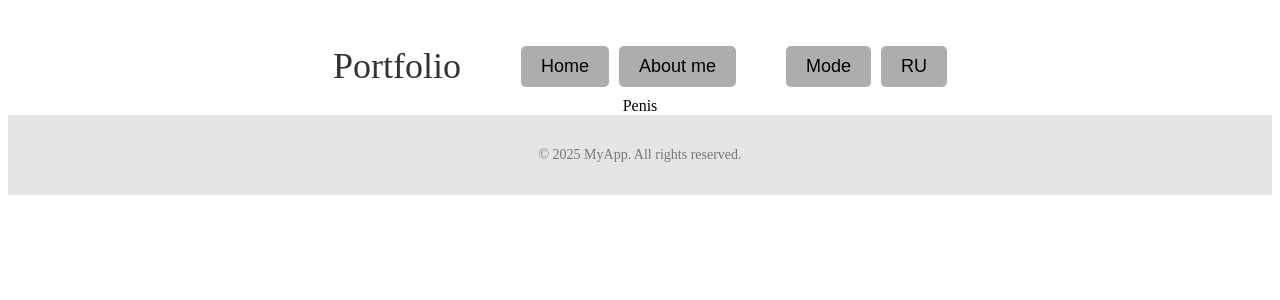
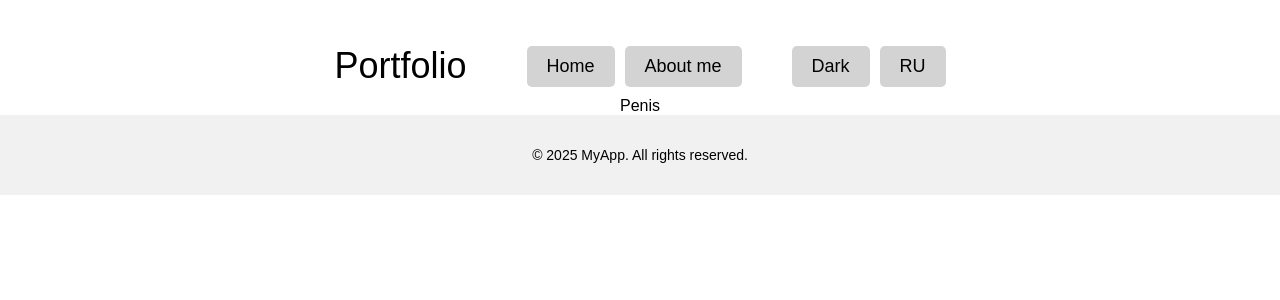
Before and after one commit to MaxTafrov/portfolio, a React (Create React App) app: page /links in a window 1280 px wide. Shown: the top 300 px of the page. Built offline with nearby package versions, Linux system fonts and the light colour scheme.

Commit message:
feat: implement theme toggle functionality with global styles

```diff
--- a/src/App.js
+++ b/src/App.js
@@ -1,4 +1,4 @@
-import React, { useState } from 'react'
+import React, { useEffect, useState } from 'react'
 import Main from './views/global/pages/main'
 import Header from './views/global/pages/header'
 import Footer from './views/global/pages/footer'
@@ -6,16 +6,31 @@ import AboutMe from './views/global/pages/aboutMe'
 import Links from './views/global/pages/links'
 import { Routes, Route } from 'react-router'
 import css from './styles/styles.css'
+import { GlobalStyles } from './styles/styles.css'
 
 function App(props) {
 	const { AppOverflow } = css
-	const {} = props
+
 	const { setShowPage } = useState('main')
+
+	const [theme, setTheme] = useState('light')
+	useEffect(() => {
+		document.body.className = theme
+	}, [theme])
+
+	const toggleTheme = () => {
+		setTheme(prev => (prev === 'light' ? 'dark' : 'light'))
+	}
 
 	return (
 		<>
+			<GlobalStyles />
 			<AppOverflow>
-				<Header onClick={setShowPage} />
+				<Header
+					theme={theme}
+					onToggleTheme={toggleTheme}
+					onClick={setShowPage}
+				/>
 				<Routes>
 					<Route path={'/home'} element={<Main />} />
 					<Route path={'/about'} element={<AboutMe />} />
--- a/src/styles/styles.css.js
+++ b/src/styles/styles.css.js
@@ -1,13 +1,33 @@
 import styled, { createGlobalStyle } from 'styled-components'
 
-const css = {
-	GlobalStyle: createGlobalStyle`
+export const GlobalStyles = createGlobalStyle`
 	*{
 	@import url('https://fonts.googleapis.com/css2?family=Montserrat:ital,wght@0,100..900;1,100..900&display=swap');
 	font-family: 'Montserrat', sans-serif;
 	}
-	`,
 
+	body.light {
+		--bg-color: #ffffff;
+		--text-color: #000000;
+		--bg-button: #d3d3d3;
+		--bg-footer: #f1f1f1;
+	}
+	body.dark {
+		--bg-color: #000000;
+		--text-color: #ffffff;
+		--bg-button: #474747;
+		--bg-footer: #1a1a1a;
+
+	}
+	body {
+		margin: 0;
+		padding: 0;
+		background-color: var(--bg-color);
+		color: var(--text-color);
+		transition: background-color 0.3s ease, color 0.3s ease;
+	}
+	`
+const css = {
 	AppOverflow: styled.div`
 		width: 100%;
 		justify-content: center;
@@ -27,15 +47,15 @@ const css = {
 
 	Logo: styled.div`
 		display: flex;
-		color: #333;
+
 		font-size: 36px;
 		width: 40%;
 		margin-right: 50px;
 	`,
 
 	HeaderButton: styled.button`
-		background-color: #adadad;
-		color: black;
+		background-color: var(--bg-button);
+		color: var(--text-color);
 		border: none;
 		padding: 10px 20px;
 		margin-left: 10px;
@@ -67,9 +87,6 @@ const css = {
 		justify-content: flex-start;
 		margin-top: 15px;
 		transition: background-color 0.3s ease;
-		&:hover {
-			background-color: #faf7f7;
-		}
 	`,
 	MainTitle: styled.h2`
 		padding-left: 20px;
@@ -78,7 +95,7 @@ const css = {
 	MainText: styled.p`
 		display: flex;
 		font-size: 18px;
-		color: #555;
+
 		max-width: 600px;
 		text-align: center;
 		padding-left: 10px;
@@ -93,11 +110,10 @@ const css = {
 		position: relative;
 		width: 100%;
 		height: 80px;
-		background-color: #e5e5e5;
+		background-color: var(--bg-footer);
 	`,
 	FooterText: styled.span`
 		text-align: center;
-		color: #777;
 		font-size: 14px;
 	`,
 }
--- a/src/views/global/pages/header.jsx
+++ b/src/views/global/pages/header.jsx
@@ -4,7 +4,7 @@ import { useNavigate } from 'react-router'
 
 const { HeaderContainer, Logo, MenuContainer, HeaderButton } = css
 
-const Header = props => {
+const Header = ({ onToggleTheme, theme }) => {
 	const navigate = useNavigate()
 
 	return (
@@ -14,7 +14,9 @@ const Header = props => {
 				<HeaderButton onClick={() => navigate('/home')}>Home</HeaderButton>
 				<HeaderButton onClick={() => navigate('/about')}>About me</HeaderButton>
 			</MenuContainer>
-			<HeaderButton> Mode</HeaderButton>
+			<HeaderButton onClick={onToggleTheme}>
+				{theme === 'dark' ? 'Light' : 'Dark'}
+			</HeaderButton>
 			<HeaderButton>RU</HeaderButton>
 		</HeaderContainer>
 	)
```
